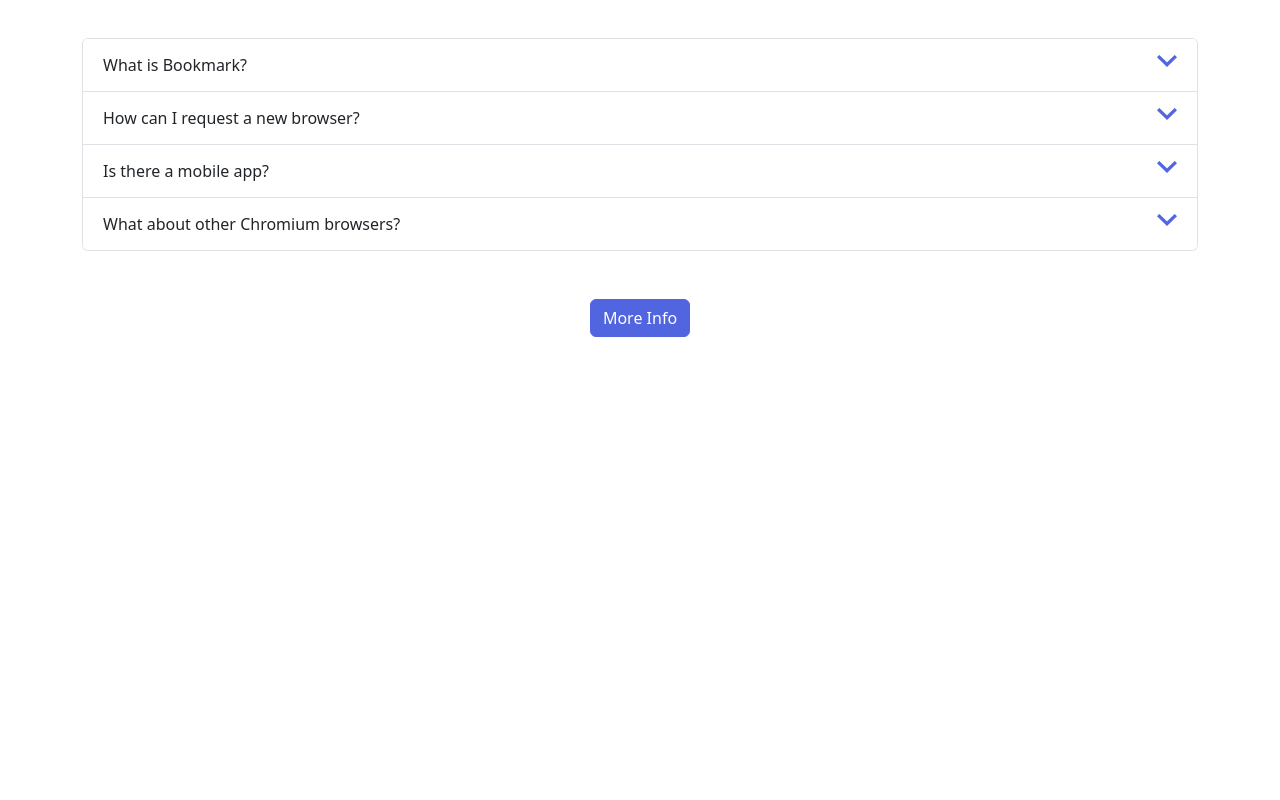
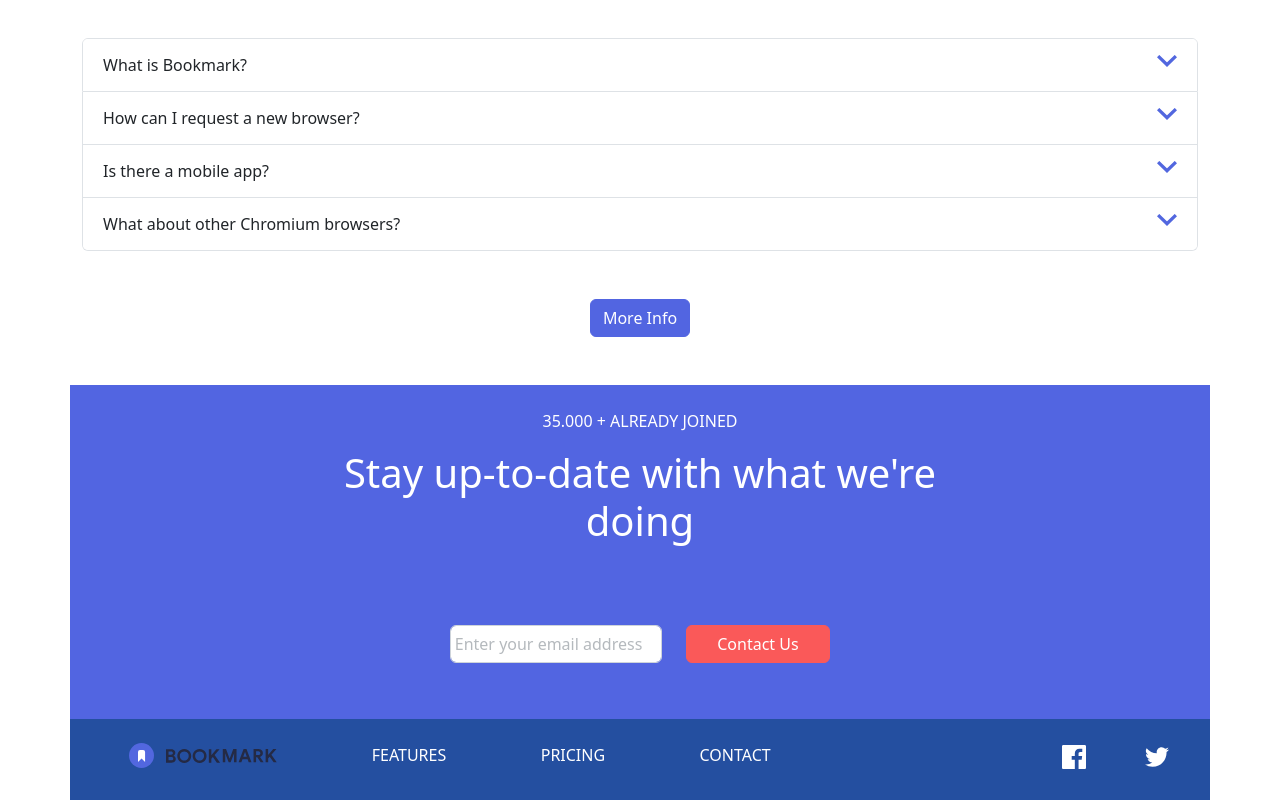
Before and after one commit to Ester79/SPRINT_2, a website: page index.html in a window 1280 px wide. Shown: the part 1995-2795 px from the top of the page. Before the commit the page ends 2332 px from the top, so only its background shows below. Drawn offline with nearby package versions, Linux system fonts and the light colour scheme.

Commit message:
Level 2 / Exercise 5

```diff
--- a/index.html
+++ b/index.html
@@ -218,7 +218,7 @@
         </div>
 
         <!-- Accordion -->
-        <div class="row">
+        <div class="row mb-5">
             <div class="accordion" id="questions">
 
                 <div class="accordion-item">
@@ -287,7 +287,44 @@
             </div>
         </div>
 
+         <!-- FOOTER -->
+
+        <div class="row">
+            <footer class="container col-12 d-flex flex-column align-items-center pb-3">
+                <p class="d-flex text-md-start text-center pt-4">35.000 + ALREADY JOINED</p>
+                <h1 class="d-flex text-center col-md-7 pb-4">Stay up-to-date with what we're doing</h1>
+                <form action="">
+                    <div class="row mb-4">
+                        <div class="container col-12 col-md-7 mb-3 d-flex flex-column align-items-center pt-md-2 pt-lg-5">
+                            <input type="email" class="form-control bg-white ps-1" id="exampleInputEmail1"
+                                aria-describedby="emailHelp" placeholder="Enter your email address" required>
+                        </div>
+                        <div class="container col-md-5 col-12 d-flex flex-column align-items-center pt-md-2 pt-lg-5">
+                            <button type="submit" class="btn btn-secondary w-100">Contact Us</button>
+                        </div>
+                    </div>
+                </form>
+            </footer>
+            <div class="container social pt-4 pb-4">
+                <div class="row">
+                    <div class="col-md-8 d-flex flex-column flex-md-row justify-content-md-around text-center">
+                        <a href="#logo"><img src="./images/logo-bookmark.svg" class="pb-2" alt=""></a>
+                        <a href="#features" class="text-decoration-none pb-2">FEATURES</a>
+                        <a href="#pricing" class="text-decoration-none pb-2">PRICING</a>
+                        <a href="#contact" class="text-decoration-none pb-2">CONTACT</a>
+                    </div>
+                    <div class="col-md-2"></div>
+                    <div class="col-md-2 d-flex justify-content-md-around justify-content-center">
+                       <a href="#facebook"><img src="./images/icon-facebook.svg" alt=""></a>
+                        <a href="#twitter"><img src="./images/icon-twitter.svg" alt=""></a>
+                    </div>
+                </div>
+            </div>
+        </div>
     </div>
+
+
+
 
 
 
--- a/sass/main.scss
+++ b/sass/main.scss
@@ -3,6 +3,7 @@
 // Variables
 $primary: #5265E1;
 $secondary: #FA5959;
+$navy: #244FA0;
 
 
 // Clases
@@ -45,3 +46,19 @@ $secondary: #FA5959;
 .accordion-button::after {
     background-image: url('/images/icon-arrow.svg');
 }
+
+footer{
+    background-color: $primary;
+    color: white;
+}
+
+.form-control {
+    &::placeholder {
+        opacity: 0.5;
+      }
+}
+
+.social{
+    background-color: $navy;
+    --bs-link-color: white;
+}
```
Also changed, not shown: sass/main.css, 1 other file.
